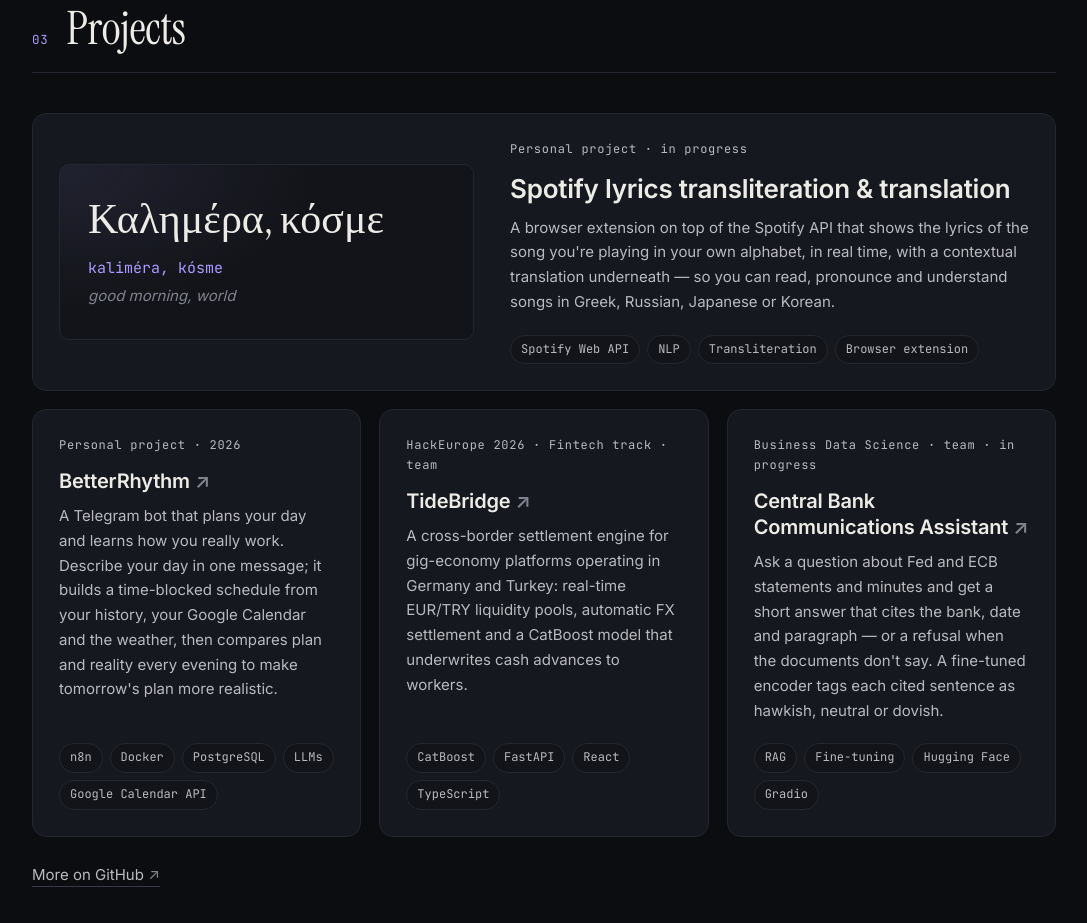
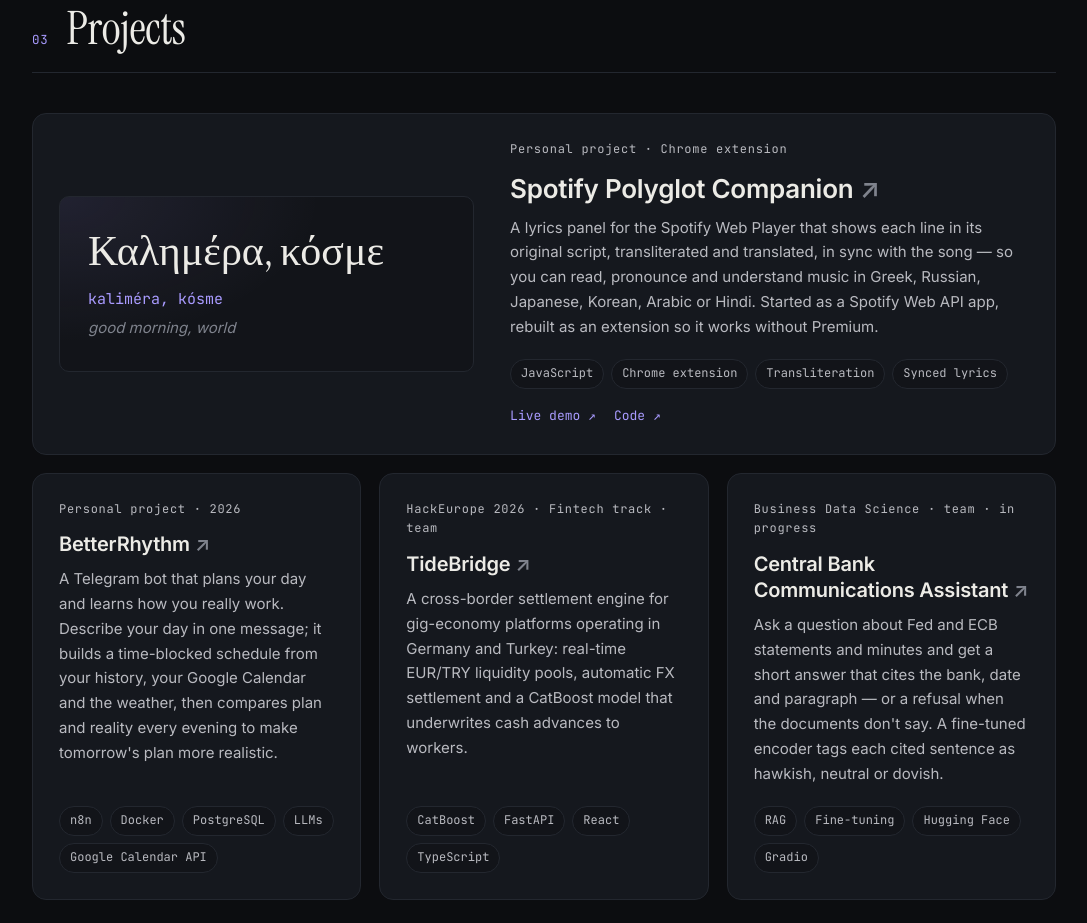
Before and after one commit to CharlesMontluc/CharlesMontluc.github.io, a plain HTML site: page index.html in a window 1280 px wide. Shown: the part 2369-3292 px from the top of the page, without its empty margins (96-1183 px from the left). Drawn offline with Linux system fonts and the light colour scheme.

Commit message:
Link Spotify Polyglot Companion project page and repo

```diff
--- a/index.html
+++ b/index.html
@@ -172,14 +172,16 @@
             <p class="lyric-trans">good morning, world</p>
           </div>
           <div class="project-body">
-            <p class="project-kicker">Personal project · in progress</p>
-            <h3>Spotify lyrics transliteration &amp; translation</h3>
+            <p class="project-kicker">Personal project · Chrome extension</p>
+            <h3><a href="https://charlesmontluc.github.io/spotify-polyglot-companion/" target="_blank" rel="noopener">Spotify Polyglot Companion <span class="arrow" aria-hidden="true">↗</span></a></h3>
             <p>
-              A browser extension on top of the Spotify API that shows the lyrics of the song you're playing
-              in your own alphabet, in real time, with a contextual translation underneath — so you can read,
-              pronounce and understand songs in Greek, Russian, Japanese or Korean.
+              A lyrics panel for the Spotify Web Player that shows each line in its original script,
+              transliterated and translated, in sync with the song — so you can read, pronounce and understand
+              music in Greek, Russian, Japanese, Korean, Arabic or Hindi. Started as a Spotify Web API app, rebuilt
+              as an extension so it works without Premium.
             </p>
-            <ul class="tags"><li>Spotify Web API</li><li>NLP</li><li>Transliteration</li><li>Browser extension</li></ul>
+            <ul class="tags"><li>JavaScript</li><li>Chrome extension</li><li>Transliteration</li><li>Synced lyrics</li></ul>
+            <p class="project-links"><a href="https://charlesmontluc.github.io/spotify-polyglot-companion/" target="_blank" rel="noopener">Live demo ↗</a><a href="https://github.com/CharlesMontluc/spotify-polyglot-companion" target="_blank" rel="noopener">Code ↗</a></p>
           </div>
         </article>
 
```
